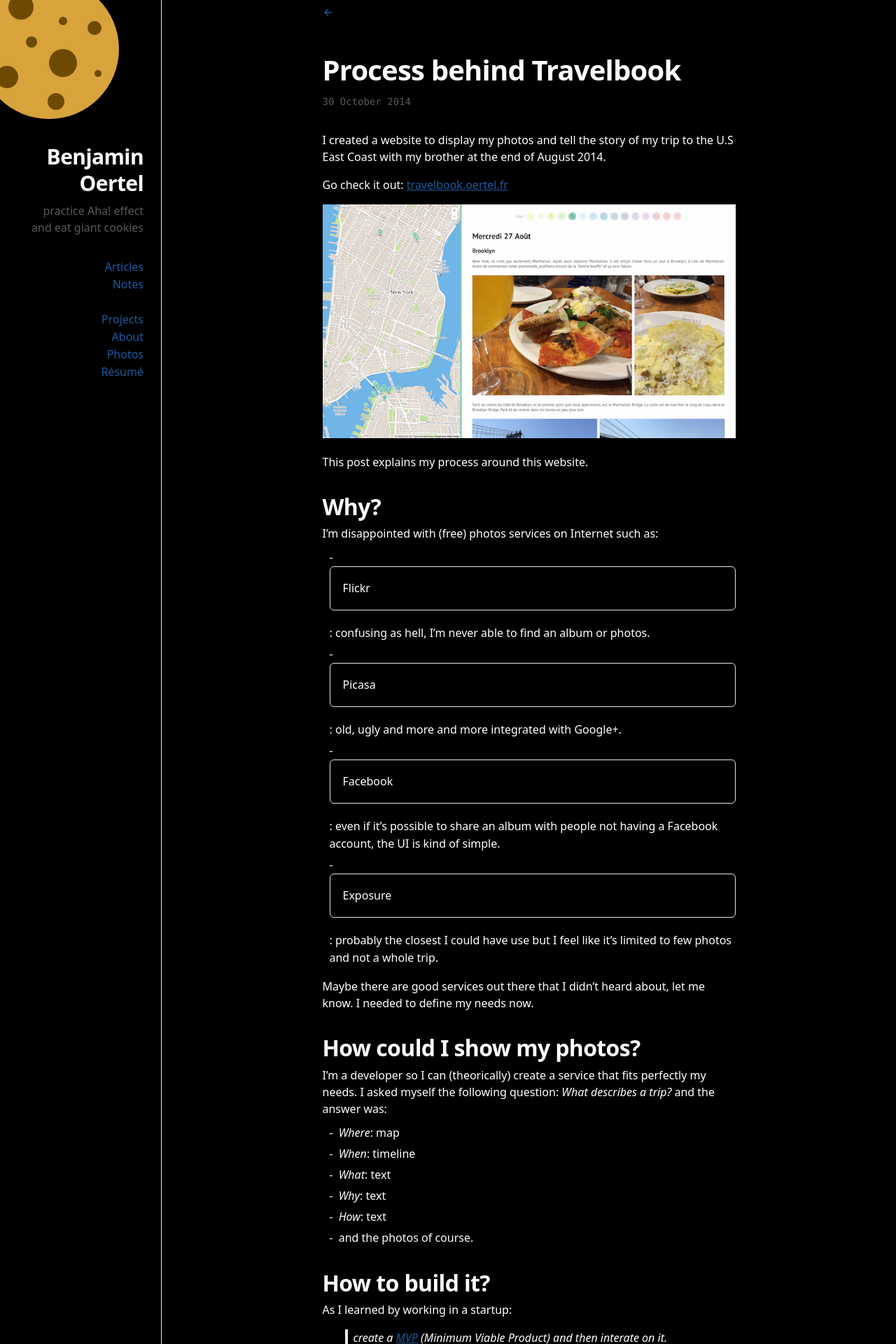
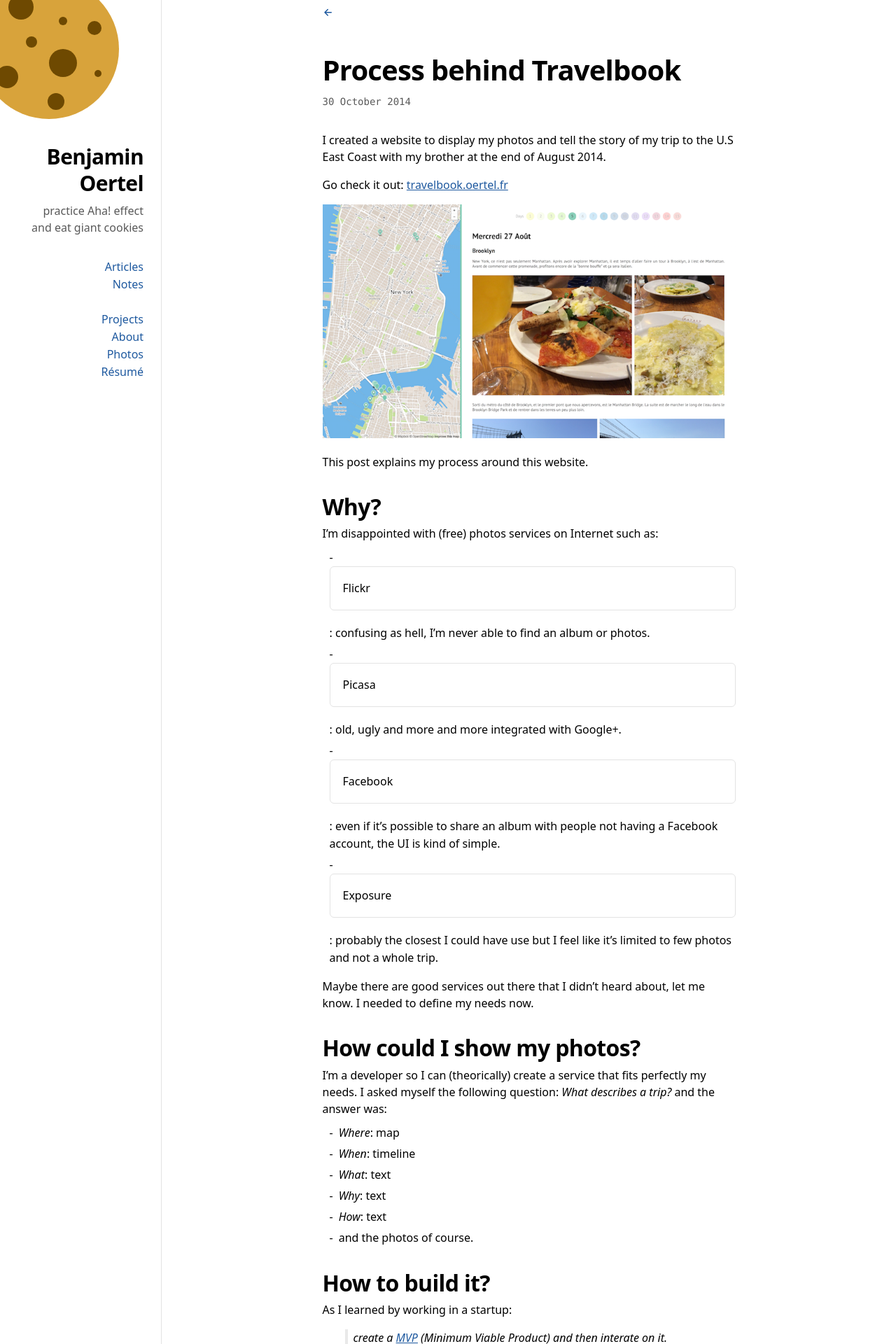
Before and after one commit to boertel/blog, a Jekyll site: the page built from articles/_posts/2014-10-30-travelbook.md, in a window 1280 px wide. Shown: the top 1920 px of the page at 70% size. Built offline with Jekyll 4.4.1, drawn with Linux system fonts in a browser that asks for light colours.

Commit message:
revert to old blog.css

```diff
--- a/static/css/blog.css
+++ b/static/css/blog.css
@@ -1,16 +1,16 @@
 :root {
-  --bg: 23, 23, 23;
-  --fg: 255, 255, 255;
-  --hg: 222, 173, 49;
+    --bg: #171717;
+    --fg: #fff;
+    --hg: #dead31;
     --subtle: #b3b3b3;
     --border: rgba(253, 253, 253, 0.2);
     --sans-font: system-ui, -apple-system, BlinkMacSystemFont, sans-serif;
 }
 @media (prefers-color-scheme: light) {
     :root {
-    --fg: 255, 255, 255;
-    --bg: 0 0 0;
-    --hg: 30, 89, 159;
+        --fg: #000;
+        --bg: #fff;
+        --hg: rgb(30, 89, 159);
         --border: #e3e3e3;
         --subtle: rgb(89, 89, 89);
     }
@@ -26,8 +26,8 @@ html {
     min-height: 100%;
 }
 body {
-  background-color: rgb(var(--bg));
-  color: rgb(var(--fg));
+    background-color: var(--bg);
+    color: var(--fg);
     font-size: 1rem;
     line-height: 1.5;
     font-family: var(--sans-font);
@@ -38,19 +38,13 @@ body {
     -moz-osx-font-smoothing: grayscale;
 }
 
-hr {
-  margin: 20px 0;
-  border: none;
-  border-top: 1px solid var(--border);
-}
-
 svg {
     display: block;
 }
 
 a,
 a:visited {
-  color: rgb(var(--hg));
+    color: var(--hg);
     text-decoration: none;
 }
 a:hover,
@@ -159,13 +153,13 @@ a h1,
 a:visited h1,
 h2 a,
 h2 a:visited {
-  color: rgb(var(--fg));
+    color: var(--fg);
 }
 a:hover h1,
 h2 a:hover,
 a:focus h1,
 h2 a:focus {
-  color: rgb(var(--hg));
+    color: var(--hg);
 }
 
 code {
@@ -192,10 +186,10 @@ code {
     display: flex;
     flex-direction: column;
     justify-content: center;
-  gap: 1em;
+    height: 100vh;
     padding: 0 20px;
     margin: 0 auto;
-  width: 100%;
+    widht: 100%;
     max-width: 720px;
 }
 
@@ -486,7 +480,7 @@ circle.chip {
     fill: #6e4901;
 }
 #dough path {
-  fill: rgb(var(--bg)) !important;
+    fill: var(--bg) !important;
     opacity: 0;
 }
 
@@ -515,7 +509,7 @@ circle.chip {
 }
 .projects li a {
     display: block;
-  color: rgb(var(--fg));
+    color: var(--fg);
     text-decoration: none;
     margin: 0;
     margin-bottom: 20px;
@@ -526,7 +520,7 @@ circle.chip {
 }
 
 .projects li a:hover {
-  border-color: rgb(var(--hg));
+    border-color: var(--hg);
 }
 
 .projects li h4 {
@@ -534,7 +528,7 @@ circle.chip {
     align-items: center;
     justify-content: space-between;
     margin-bottom: 12px;
-  color: rgb(var(--hg));
+    color: var(--hg);
 }
 
 .projects li p {
```
Lines whose indentation alone changed are shown as unchanged.
